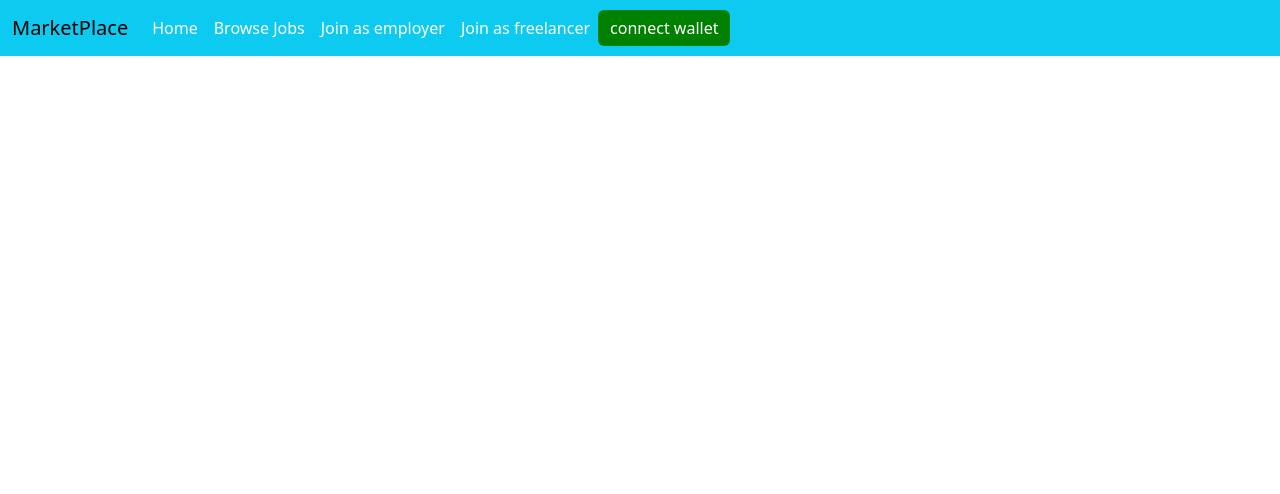
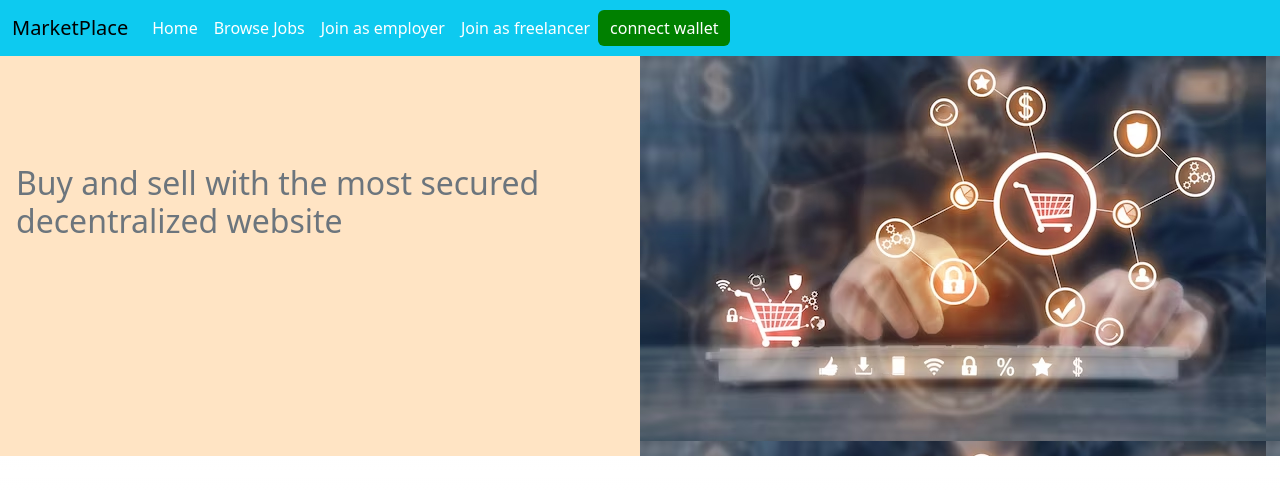
Before and after one commit to bodmandao/marketplace, a Next.js app in the folder frontend/: page / in a window 1280 px wide. Shown: the top 494 px of the page. Built offline with nearby package versions, Linux system fonts and the light colour scheme.

Commit message:
brand section

```diff
--- a/frontend/app/page.tsx
+++ b/frontend/app/page.tsx
@@ -1,11 +1,13 @@
 import Image from 'next/image'
 import styles from './page.module.css'
 import Navbar from "../components/Navbar"
+import Brand from "../components/Brand"
 
 export default function Home() {
   return (
       <main>
           <Navbar />
+          <Brand />
       </main>
   )
 }
--- a/frontend/components/Brand.tsx
+++ b/frontend/components/Brand.tsx
@@ -1,12 +1,12 @@
 function Brand(){
     return (
         <div className="container-fluid">
-            <div className="row">
-                <div className="col-md-6">
-
+            <div className="row" style={{"height":"50vh"}}>
+                <div className="col-md-6 text-left p-3" style={{"backgroundColor":"bisque"}}>
+                    <h2 className="text-secondary" style={{"position":"relative","top":"25%"}}>Buy and sell with the most secured decentralized website</h2>
                 </div>
 
-                <div className="col-md-6" style={{"backgroundImage" : "url('')"}}>
+                <div className="col-md-6" style={{"backgroundImage" : "url('/e-commerce-online.avif')"}}>
 
                 </div>
             </div>
```
